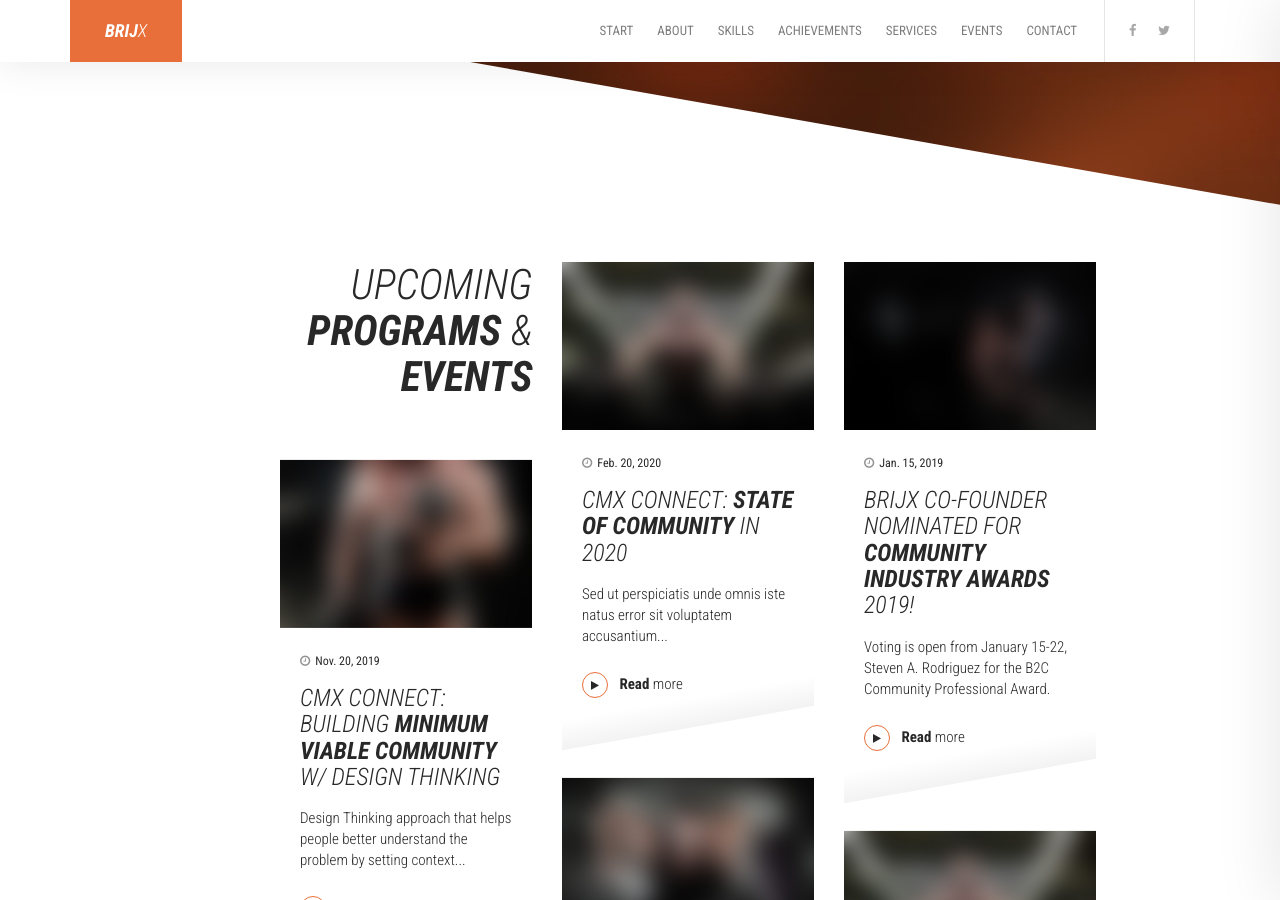
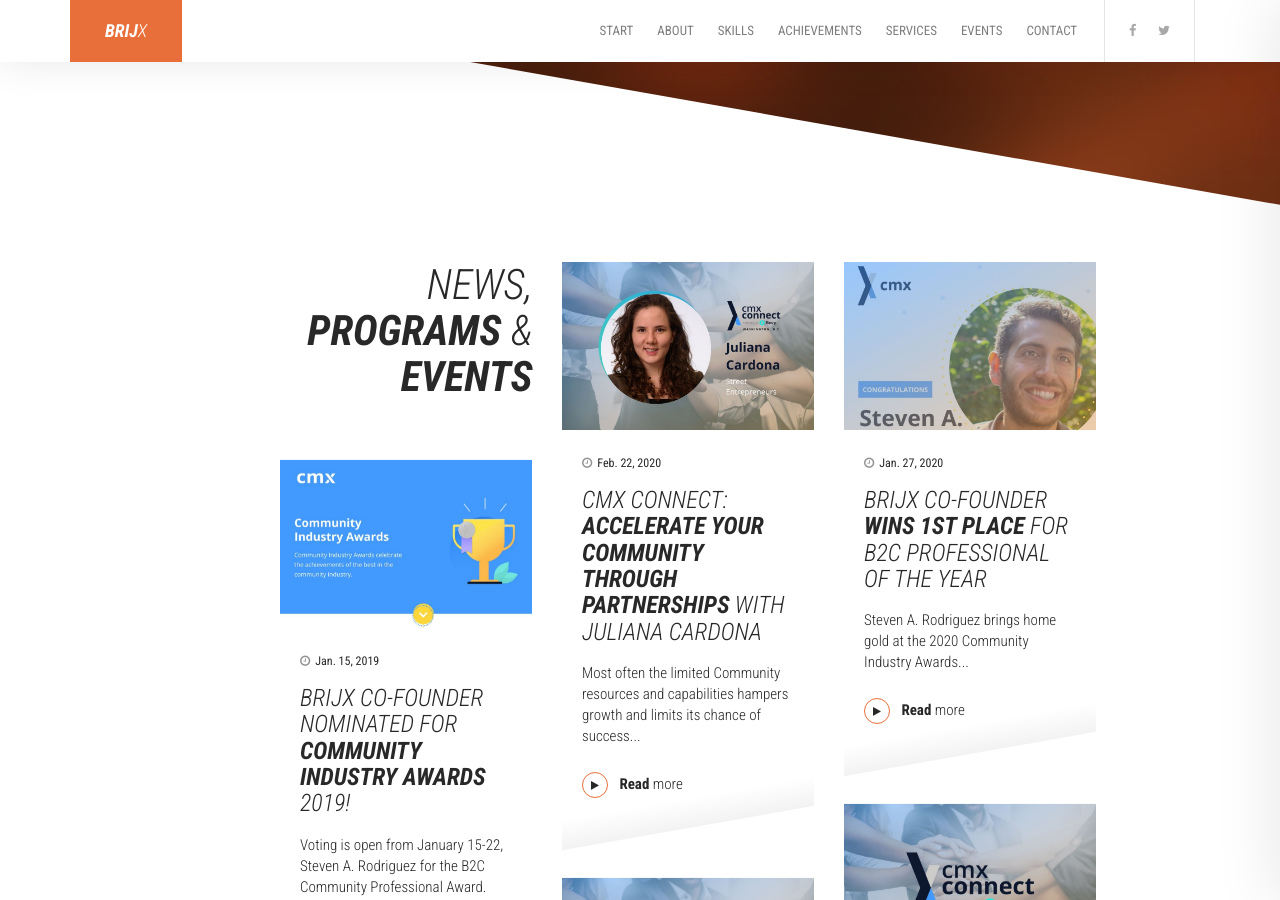
Before and after one commit to brijxhq/brijx.github.io, a Jekyll site: the page built from index.html, in a window 1280 px wide and 900 px high, scrolled down 5258 px. Built offline with Jekyll 4.4.1, drawn with Linux system fonts in a browser that asks for light colours.

Commit message:
update news

```diff
--- a/_includes/player_body.html
+++ b/_includes/player_body.html
@@ -342,21 +342,21 @@
                         <div class="masonry">
                             <div class="masonry-sizer col-md-4 col-sm-6 col-xs-12"></div>
                             <div class="masonry-item col-md-4 col-sm-6 col-xs-12">
-                                <h1 class="text-right margin-b-60">Upcoming <strong>programs</strong> &amp; <strong>events</strong></h1>
+                                <h1 class="text-right margin-b-60">News, <strong>programs</strong> &amp; <strong>events</strong></h1>
                             </div>
                             <!-- Item -->
                             <div class="masonry-item col-md-4 col-sm-6 col-xs-12">
                                 <article class="post post-item">
                                     <div class="post-photo">
-                                        <img src="/assets/app/img/photos/crossfit-post01.jpg" alt="">
+                                        <img src="/assets/app/img/cmx/cmx-e20102.jpg" alt="">
                                     </div>
                                     <div class="post-content">
                                         <div class="post-meta meta">
-                                            <span><i class="fa fa-clock-o"></i>Feb. 20, 2020</span>
+                                            <span><i class="fa fa-clock-o"></i>Feb. 22, 2020</span>
                                         </div>
-                                        <h4>CMX Connect: <strong>State of Community</strong> in 2020</h4>
-                                        <p>Sed ut perspiciatis unde omnis iste natus error sit voluptatem accusantium...</p>
-                                        <a href="posts/example-post.html" data-target="ajax-modal">
+                                        <h4>CMX Connect: <strong>Accelerate Your Community Through Partnerships</strong> with Juliana Cardona</h4>
+                                        <p>Most often the limited Community resources and capabilities hampers growth and limits its chance of success...</p>
+                                        <a href="https://events.cmxhub.com/e/m8dvdx/?utm_source=brijx.co" target="_blank">
                                             <span class="icon icon-circle icon-xs icon-orange icon-hover icon-before"><i class="fa fa-play"></i></span>
                                             <span><strong>Read</strong> more</span>
                                         </a>
@@ -367,15 +367,15 @@
                             <div class="masonry-item col-md-4 col-sm-6 col-xs-12">
                                 <article class="post post-item">
                                     <div class="post-photo">
-                                        <img src="/assets/app/img/photos/crossfit-post02.jpg" alt="">
+                                        <img src="/assets/app/img/cmx/cmx-cia20102.jpg" alt="">
                                     </div>
                                     <div class="post-content">
                                         <div class="post-meta meta">
-                                            <span><i class="fa fa-clock-o"></i>Jan. 15, 2019</span>
+                                            <span><i class="fa fa-clock-o"></i>Jan. 27, 2020</span>
                                         </div>
-                                        <h4>BRIJX Co-founder nominated for <strong>Community Industry Awards</strong> 2019!</h4>
-                                        <p>Voting is open from January 15-22, Steven A. Rodriguez for the B2C Community Professional Award.</p>
-                                        <a href="https://cmxhub.com/awards/?utm_source=brijx.co" target="_blank">
+                                        <h4>BRIJX Co-founder <strong>Wins 1st Place</strong> for B2C Professional of the Year</h4>
+                                        <p>Steven A. Rodriguez brings home gold at the 2020 Community Industry Awards...</p>
+                                        <a href="https://cmxhub.com/community-industry-award-winners/?utm_source=brijx.co" target="_blank">
                                             <span class="icon icon-circle icon-xs icon-orange icon-hover icon-before"><i class="fa fa-play"></i></span>
                                             <span><strong>Read</strong> more</span>
                                         </a>
@@ -386,15 +386,15 @@
                             <div class="masonry-item col-md-4 col-sm-6 col-xs-12">
                                 <article class="post post-item">
                                     <div class="post-photo">
-                                        <img src="/assets/app/img/photos/crossfit-post03.jpg" alt="">
+                                        <img src="/assets/app/img/cmx/cmx-cia20101.jpg" alt="">
                                     </div>
                                     <div class="post-content">
                                         <div class="post-meta meta">
-                                            <span><i class="fa fa-clock-o"></i>Nov. 20, 2019</span>
+                                            <span><i class="fa fa-clock-o"></i>Jan. 15, 2019</span>
                                         </div>
-                                        <h4>CMX Connect: Building <strong>Minimum Viable Community</strong> w/ Design Thinking</h4>
-                                        <p>Design Thinking approach that helps people better understand the problem by setting context...</p>
-                                        <a href="https://events.cmxhub.com/events/details/cmx-washington-dc-presents-cmx-connect-building-minimum-viable-community-with-design-thinking/?utm_source=brijx.co" target="_blank">
+                                        <h4>BRIJX Co-founder nominated for <strong>Community Industry Awards</strong> 2019!</h4>
+                                        <p>Voting is open from January 15-22, Steven A. Rodriguez for the B2C Community Professional Award.</p>
+                                        <a href="https://www.cmxhub.com/awards/?utm_source=brijx.co" target="_blank">
                                             <span class="icon icon-circle icon-xs icon-orange icon-hover icon-before"><i class="fa fa-play"></i></span>
                                             <span><strong>Read</strong> more</span>
                                         </a>
@@ -405,15 +405,15 @@
                             <div class="masonry-item col-md-4 col-sm-6 col-xs-12">
                                 <article class="post post-item">
                                     <div class="post-photo">
-                                        <img src="/assets/app/img/photos/crossfit-post04.jpg" alt="">
+                                        <img src="/assets/app/img/cmx/cmx-e20101.jpg" alt="">
                                     </div>
                                     <div class="post-content">
                                         <div class="post-meta meta">
-                                            <span><i class="fa fa-clock-o"></i>Oct. 17, 2019</span>
+                                            <span><i class="fa fa-clock-o"></i>Nov. 20, 2019</span>
                                         </div>
-                                        <h4>CMX Connect: How To <strong>Create Change</strong> in Communty Building</h4>
-                                        <p>Making change in an organization or in a shared space can be an arduous journey...</p>
-                                        <a href="https://events.cmxhub.com/events/details/cmx-washington-dc-presents-cmx-connect-how-to-create-change/?utm_source=brijx.co" target="_blank">
+                                        <h4>CMX Connect: Building <strong>Minimum Viable Community</strong> w/ Design Thinking</h4>
+                                        <p>Design Thinking approach that helps people better understand the problem by setting context...</p>
+                                        <a href="https://events.cmxhub.com/e/mck7rp/?utm_source=brijx.co" target="_blank">
                                             <span class="icon icon-circle icon-xs icon-orange icon-hover icon-before"><i class="fa fa-play"></i></span>
                                             <span><strong>Read</strong> more</span>
                                         </a>
@@ -424,7 +424,26 @@
                             <div class="masonry-item col-md-4 col-sm-6 col-xs-12">
                                 <article class="post post-item">
                                     <div class="post-photo">
-                                        <img src="/assets/app/img/photos/crossfit-post01.jpg" alt="">
+                                        <img src="/assets/app/img/cmx/cmx-e20101.jpg" alt="">
+                                    </div>
+                                    <div class="post-content">
+                                        <div class="post-meta meta">
+                                            <span><i class="fa fa-clock-o"></i>Oct. 17, 2019</span>
+                                        </div>
+                                        <h4>CMX Connect: How To <strong>Create Change</strong> in Communty Building</h4>
+                                        <p>Making change in an organization or in a shared space can be an arduous journey...</p>
+                                        <a href="https://events.cmxhub.com/e/m5jpys/?utm_source=brijx.co" target="_blank">
+                                            <span class="icon icon-circle icon-xs icon-orange icon-hover icon-before"><i class="fa fa-play"></i></span>
+                                            <span><strong>Read</strong> more</span>
+                                        </a>
+                                    </div>
+                                </article>
+                            </div>
+                            <!-- Item -->
+                            <div class="masonry-item col-md-4 col-sm-6 col-xs-12">
+                                <article class="post post-item">
+                                    <div class="post-photo">
+                                        <img src="/assets/app/img/cmx/cmx-e20101.jpg" alt="">
                                     </div>
                                     <div class="post-content">
                                         <div class="post-meta meta">
@@ -432,7 +451,7 @@
                                         </div>
                                         <h4>CMX Connect: The Rise of <strong>Community Professionals</strong></h4>
                                         <p>Community Management as a profession has been growing increasingly important...</p>
-                                        <a href="https://events.cmxhub.com/events/details/cmx-washington-dc-presents-cmx-connect-the-rise-of-community-professionals/?utm_source=brijx.co" target="_blank">
+                                        <a href="https://events.cmxhub.com/e/mnzy8g/?utm_source=brijx.co" target="_blank">
                                             <span class="icon icon-circle icon-xs icon-orange icon-hover icon-before"><i class="fa fa-play"></i></span>
                                             <span><strong>Read</strong> more</span>
                                         </a>
```
Also changed, not shown: assets/app/img/cmx/cmx-cia20101.jpg (added), assets/app/img/cmx/cmx-cia20102.jpg (added), assets/app/img/cmx/cmx-e20101.jpg (added), assets/app/img/cmx/cmx-e20102.jpg (added), assets/images/cmx/cmx-20101.jpg (added), assets/images/cmx/cmx-20x.jpg (added).
